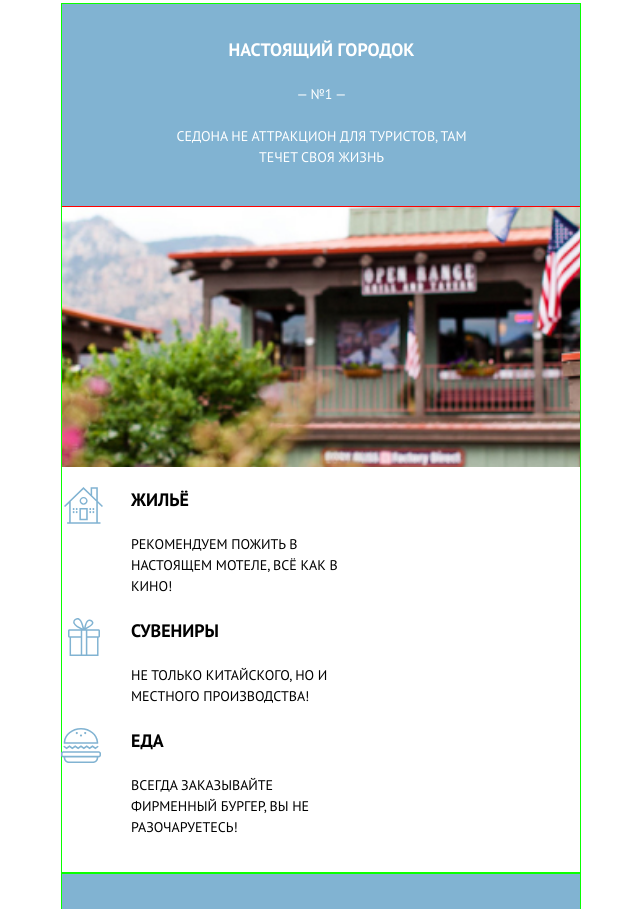
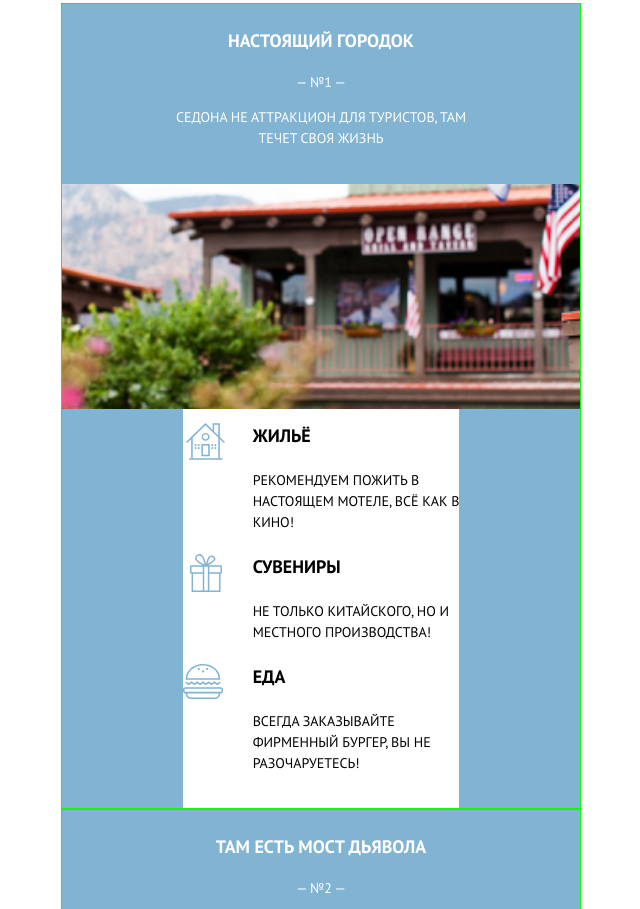
Before and after one commit to nlo-it/sedona, a website: page source/index.html in a window 1280 px wide. Shown: the part 600-1509 px from the top of the page, without its empty margins (319-959 px from the left). Drawn offline with nearby package versions, Linux system fonts and the light colour scheme; files that its build step writes are made by us from their sources.

Commit message:
upd code..

```diff
--- a/source/index.html
+++ b/source/index.html
@@ -64,9 +64,9 @@
           </h2>
           <ol class="advantages__list clear">
             <li class="advantages__item advantages__item--pic">
-              <div class="advantages__header advantages__header--margin--first">
-                <h3 class="advantages__title heading">Настоящий городок</h3><br>
-                <p class="advantages__number clear">— №1 —</p><br>
+              <div class="advantages__header">
+                <h3 class="advantages__title heading">Настоящий городок</h3>
+                <p class="advantages__number clear">— №1 —</p>
                 <p class="advantages__text clear">
                   Седона не аттракцион для туристов, там <br>
                   течет своя жизнь
@@ -108,9 +108,9 @@
               </div>
             </li>
             <li class="advantages__item advantages__item--pic">
-              <div class="advantages__header advantages__header--margin--second">
-                <h3 class="advantages__title heading">Там есть мост дьявола</h3><br>
-                <p class="advantages__number clear">— №2 —</p><br>
+              <div class="advantages__header">
+                <h3 class="advantages__title heading">Там есть мост дьявола</h3>
+                <p class="advantages__number clear">— №2 —</p>
                 <p class="advantages__text clear">
                   Да, по нему можно пройти! Если вы <br>
                   осмелитесь, конечно
@@ -118,29 +118,35 @@
               </div>
               <img class="advantages__picture" src="img/bridge-photo.jpg" width="520" height="260" alt="Мост дьявола в Седоне">
             </li>
-            <li class="advantages__item advantages__item--pic">
+            <li class="advantages__item">
+              <div class="advantages__header">
                 <h3 class="advantages__title heading">Небольшая площадь</h3>
                 <p class="advantages__number clear">— №3 —</p>
                 <p class="advantages__text clear">
                   Все интересные места находятся <br>
                   очент близко
                 </p>
+              </div>
             </li>
-            <li class="advantages__item advantages__item--pic">
+            <li class="advantages__item">
+              <div class="advantages__header">
                 <h3 class="advantages__title heading">Красивая дорога</h3>
                 <p class="advantages__number clear">— №4 —</p>
                 <p class="advantages__text clear">
                   Ехать в Седону из Лас-Вегаса <br>
                   совсем не скучно!
                 </p>
+              </div>
             </li>
-            <li class="advantages__item advantages__item--pic">
+            <li class="advantages__item">
+              <div class="advantages__header">
                 <h3 class="advantages__title heading">Мало туристов</h3>
                 <p class="advantages__number clear">— №5 —</p>
                 <p class="advantages__text clear">
                   Большинство едет в Гранд Каньон <br>
                   и толпится там
                 </p>
+              </div>
             </li>
           </ol>
         </div>
--- a/source/less/blocks/advantages-motel.less
+++ b/source/less/blocks/advantages-motel.less
@@ -1,13 +1,10 @@
-.advantages-motel {}
-.advantages-motel__list {
-  // width: 320px;
-  // display: flex;
-  // justify-content: flex-end;
+.advantages-motel {
+  background-color: @white;
+  color: @black;
 }
+// .advantages-motel__list {}
 
 .advantages-motel__item {
-  // outline: 1px solid green;
-  // outline-offset: -1px;
   position: relative;
   padding-left: 70px;
 }
@@ -19,8 +16,6 @@
   position: absolute;
   top: 0;
   left: 0;
-  // outline: 1px solid red;
-  // outline-offset: -1px;
 }
 
 .advantages-motel__item--pic:first-child::before {
@@ -41,10 +36,6 @@
   left: 0;
 }
 
-.advantages-motel__title {
+// .advantages-motel__title {}
 
-}
-
-.advantages-motel__description {
-  margin-left: 0;
-}
+// .advantages-motel__description {}
--- a/source/less/blocks/advantages.less
+++ b/source/less/blocks/advantages.less
@@ -1,5 +1,5 @@
-.advantages {}
-.advantages__wraper {}
+// .advantages {}
+// .advantages__wraper {}
 
 .advantages__list {
   list-style: none;
@@ -8,39 +8,75 @@
   align-items: center;
 }
 
-.advantages__item {}
+.advantages__item {
+  display: flex;
+  flex-direction: column;
+  align-items: center;
+  padding-top: 25px;
+  padding-bottom: 24px;
+  outline: 1px solid red;
+  outline-offset: -1px;
+}
+
+// .advantages__item:first-child {
+//   padding-bottom: 0;
+// }
+
+// .advantages__item:nth-child(2) {
+//   padding-bottom: 0;
+// }
+
+// .advantages__item:nth-child(3) {
+//   padding-top: 26px;
+// }
 
 .advantages__item--pic {
+  color: @white;
+  background-color: @blue-nav-bcg;
+  padding-bottom: 0;
   outline: 1px solid rgb(9, 255, 0);
   outline-offset: -1px;
 }
 
-.advantages__header {
-  color: @white;
+// .advantages__header {
+//   color: @white;
+//   text-align: center;
+//   background-color: @blue-nav-bcg;
+//   outline: 1px solid red;
+//   outline-offset: -1px;
+// }
+
+.advantages__title {
   text-align: center;
-  background-color: @blue-nav-bcg;
-  // padding: 55px 12px 39px 13px;
-  outline: 1px solid red;
-  outline-offset: -1px;
+  margin-bottom: 1em;
 }
 
-.advantages__header--margin--first {
-  padding: 34px 12px 39px 13px;
+.advantages__number {
+  text-align: center;
+  margin-bottom: 1em;
 }
 
-.advantages__header--margin--second {
-  padding: 39px 16px 35px 15px;
+.advantages__text {
+  text-align: center;
+  // margin-bottom: 1em;
 }
-
-.advantages__title {}
-
-.advantages__number {}
-.advantages__text {}
-.advantages__image {}
+// .advantages__image {}
 .advantages__picture {
   height: 260px;
   object-fit: cover;
-  // margin-bottom: 26px;
 }
-.advantages__motel {}
-.advantages__title--white-text {}
+
+.advantages__picture:first-child {
+  padding-top: 39px;
+}
+
+.advantages__picture:nth-child(2) {
+  padding-top: 35px;
+}
+
+.advantages__motel {
+  display: flex;
+  flex-direction: column;
+  align-items: center;
+}
+// .advantages__title--white-text {}
```
Lines whose indentation alone changed are shown as unchanged.
